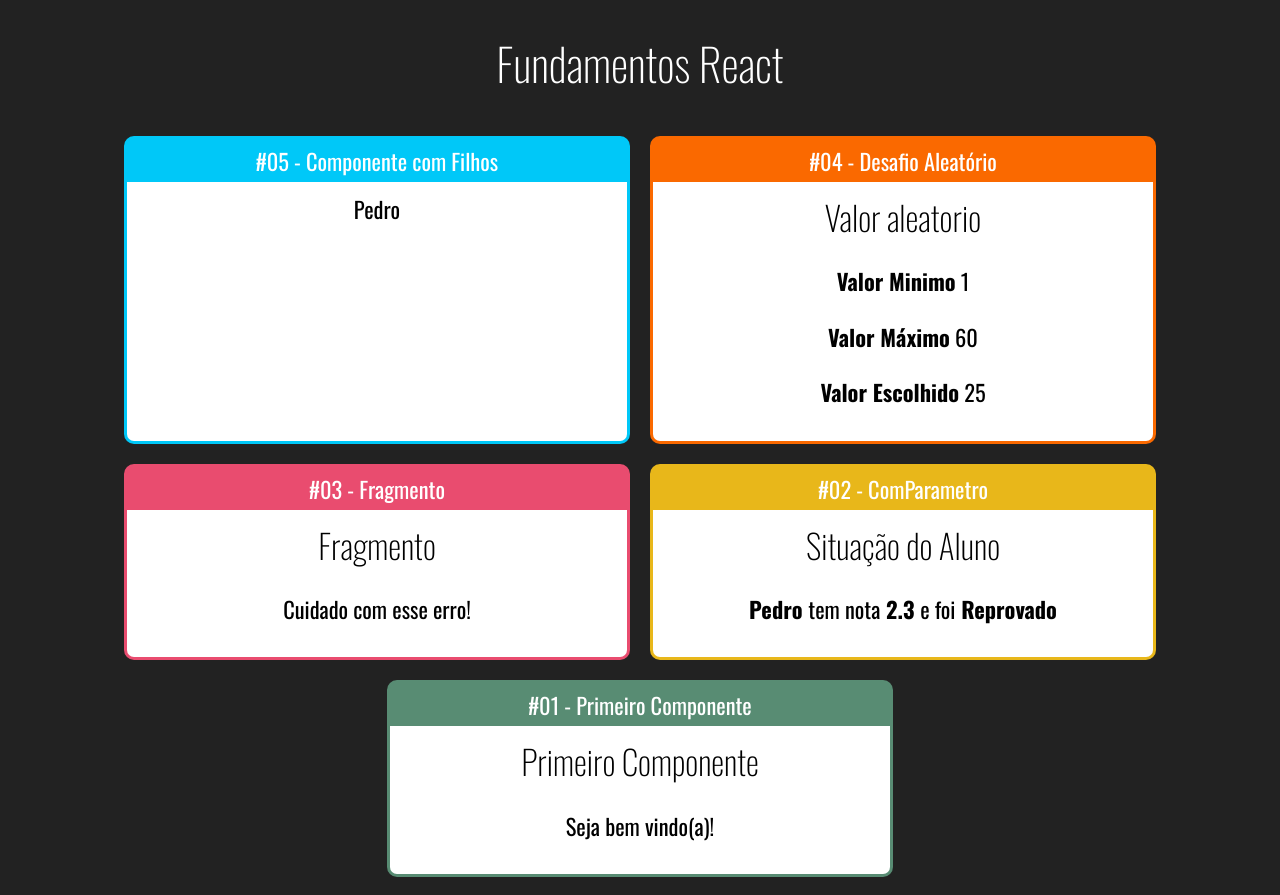
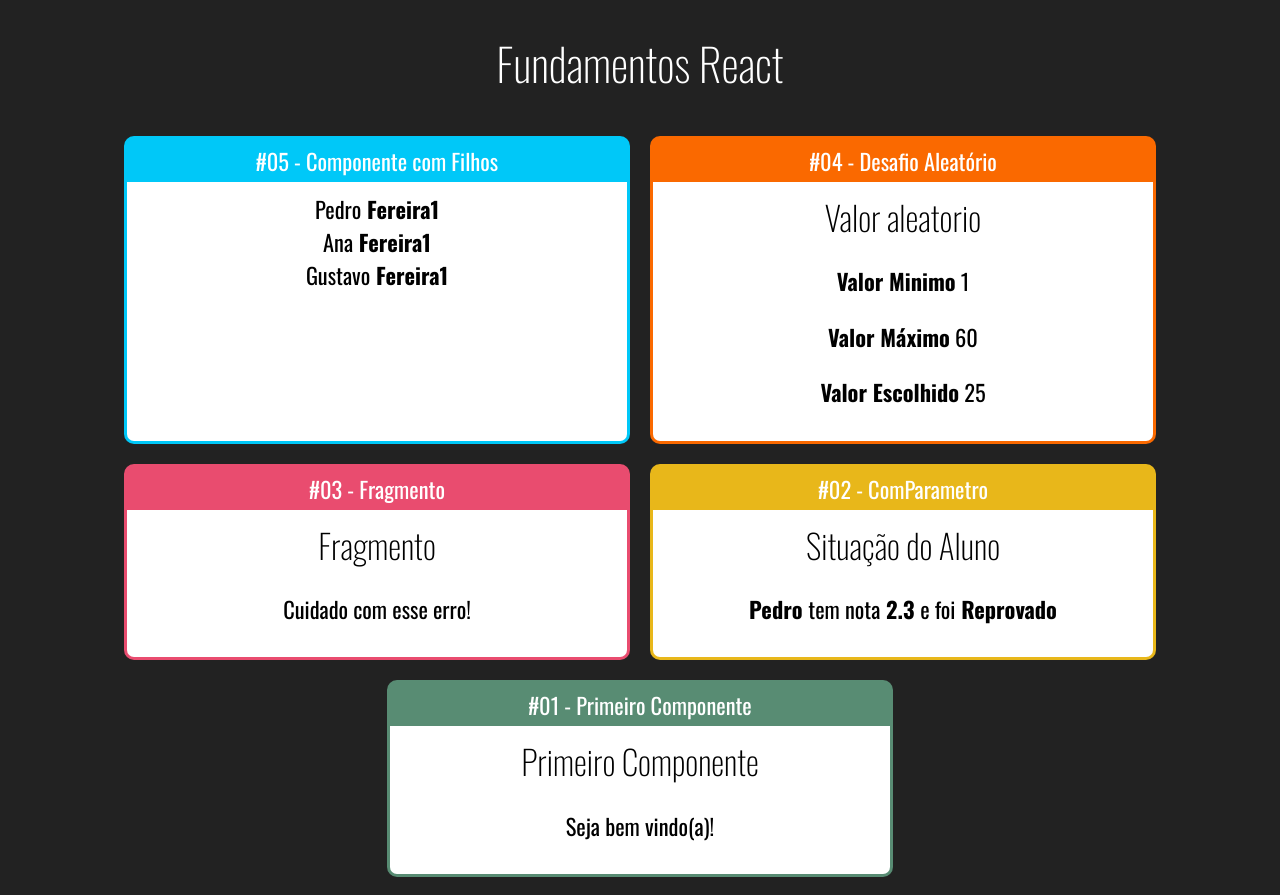
Before and after one commit to lucasg13info/curso-react, a React (Create React App) app in the folder fundamentos-react/: page / in a window 1280 px wide. Built offline with nearby package versions, Linux system fonts and the light colour scheme.

Commit message:
Usando o metodo React.children.map

```diff
--- a/fundamentos-react/src/App.jsx
+++ b/fundamentos-react/src/App.jsx
@@ -19,8 +19,8 @@ export default () =>(
         <Card titulo="#05 - Componente com Filhos" color="#00C8F8">
             <Familia sobrenome="Fereira1">
                 <FamiliaMembro nome="Pedro"/>
-                {/* <FamiliaMembro nome ="Ana"/>
-                <FamiliaMembro nome="Gustavo"/> */}
+                <FamiliaMembro nome ="Ana"/>
+                <FamiliaMembro nome="Gustavo"/>
             </Familia>
 
         </Card>
--- a/fundamentos-react/src/components/basicos/Familia.jsx
+++ b/fundamentos-react/src/components/basicos/Familia.jsx
@@ -1,10 +1,14 @@
-import React from 'react'
+import React, {cloneElement} from 'react'
 
 
 export default props => {
     return (
         <div>
-            {React.cloneElement(props.children)}
+            {
+            React.Children.map(props.children, child => {
+                return cloneElement(child, props)
+            })
+            }
         </div>
     )
 }
```
